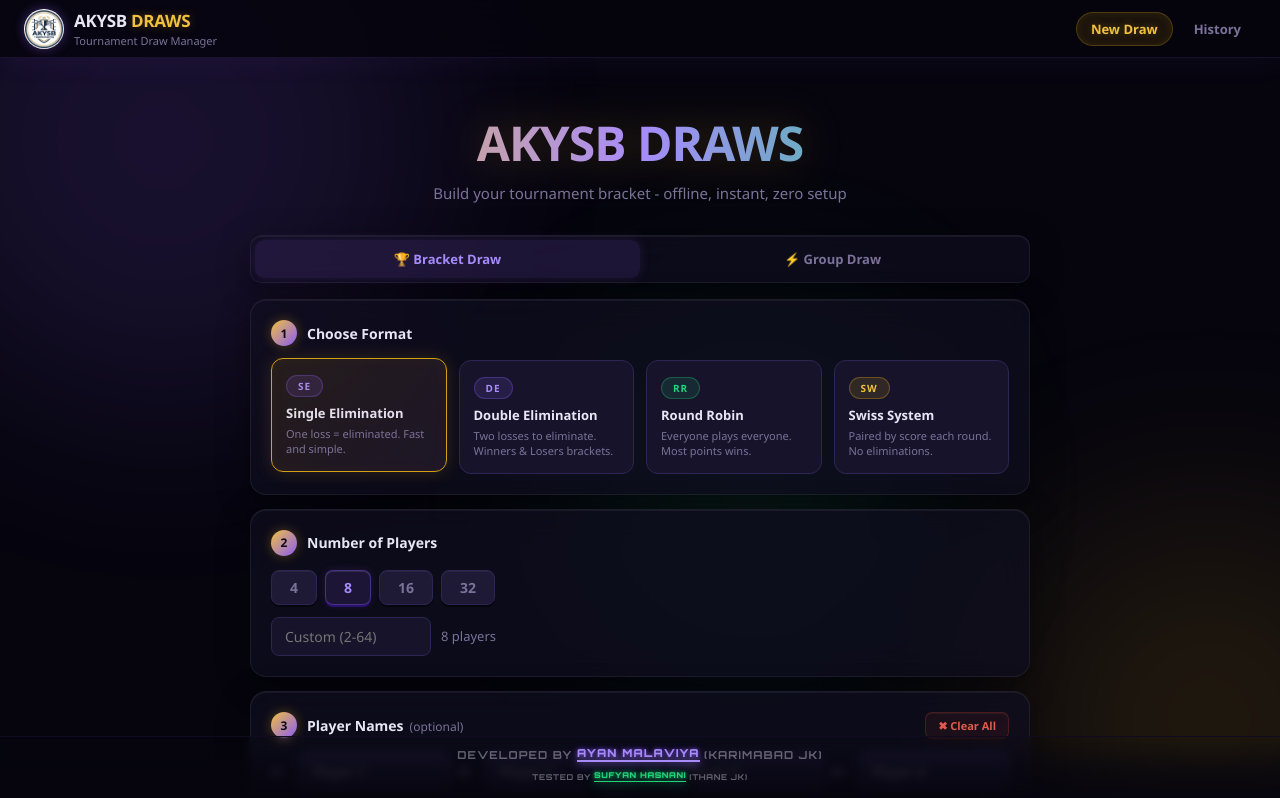
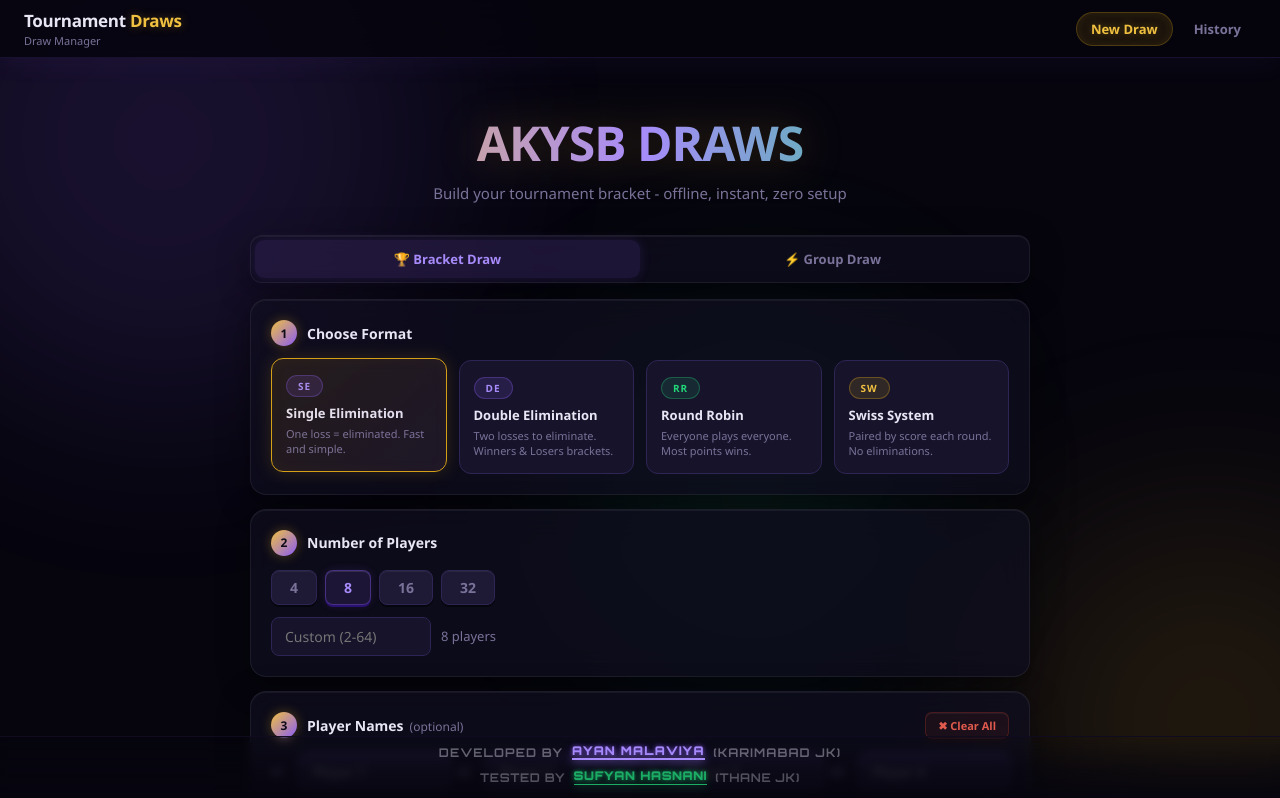
Before and after one commit to AyanMalaviya/AKYSBDRAWS, a React (Vite) app: page / in a window 1280 px wide. Shown: the top 798 px of the page. Built offline with nearby package versions, Linux system fonts and the light colour scheme.

Commit message:
fix: remove logo+AKYSB branding, unstick footer

```diff
--- a/src/App.jsx
+++ b/src/App.jsx
@@ -72,46 +72,26 @@ export default function App() {
     })
   }, [upsertHistory])
 
-  /**
-   * Called by GroupView when user clicks "Proceed to Stage 2".
-   * stage2Type: 'knockout' | 'groups'
-   */
   const handleAdvanceToStage2 = useCallback((advancers, stage2Type = 'knockout') => {
     if (stage2Type === 'groups') {
-      // Reassign A/B/C tags based on stage-1 performance before the new draw.
-      // This ensures A players are seeded into different groups (A never vs A).
       const seededAdvancers = reassignTagsByStandings(advancers)
       const groupSize = Math.max(3, Math.round(seededAdvancers.length / Math.max(2, Math.round(seededAdvancers.length / 4))))
       const newGroups = generateGroups(seededAdvancers, groupSize)
       const s2 = { type: 'groups', players: seededAdvancers, groups: newGroups, groupSize }
-
-      setStage2(s2)
-      setGroups(newGroups)
-      setTournament(prev => {
-        const u = { ...prev, stage2: s2, groups: newGroups }
-        upsertHistory(u)
-        return u
-      })
+      setStage2(s2); setGroups(newGroups)
+      setTournament(prev => { const u = { ...prev, stage2: s2, groups: newGroups }; upsertHistory(u); return u })
       navigate('stage2')
       return
     }
-
-    // --- Knockout path ---
     const prevIds = tournament?.stage2?.players?.map(p => p.id).join(',') || ''
     const newIds  = advancers.map(p => p.id).join(',')
-
     if (tournament?.stage2 && tournament.stage2.type !== 'groups' && prevIds === newIds) {
-      setStage2(tournament.stage2)
-      setView('stage2')
-      return
+      setStage2(tournament.stage2); setView('stage2'); return
     }
-
     const bracket = generateStage2Elim(advancers)
     const s2 = { type: 'knockout', players: advancers, bracket }
     setStage2(s2)
-    setTournament(prev => {
-      const u = { ...prev, stage2: s2 }; upsertHistory(u); return u
-    })
+    setTournament(prev => { const u = { ...prev, stage2: s2 }; upsertHistory(u); return u })
     navigate('stage2')
   }, [tournament, upsertHistory, navigate])
 
@@ -133,22 +113,18 @@ export default function App() {
     setGroups(updatedGroups)
     setStage2(prev => {
       const s2 = { ...prev, groups: updatedGroups }
-      setTournament(t => {
-        const u = { ...t, stage2: s2 }; upsertHistory(u); return u
-      })
+      setTournament(t => { const u = { ...t, stage2: s2 }; upsertHistory(u); return u })
       return s2
     })
   }, [upsertHistory])
 
-  /** Stage 2 groups → Stage 3: same tag-reassignment logic applied again */
   const handleAdvanceToStage3 = useCallback((advancers, stage2Type = 'knockout') => {
     if (stage2Type === 'groups') {
       const seededAdvancers = reassignTagsByStandings(advancers)
       const groupSize = Math.max(3, Math.round(seededAdvancers.length / Math.max(2, Math.round(seededAdvancers.length / 4))))
       const newGroups = generateGroups(seededAdvancers, groupSize)
       const s3 = { type: 'groups', players: seededAdvancers, groups: newGroups, groupSize }
-      setStage2(s3)
-      setGroups(newGroups)
+      setStage2(s3); setGroups(newGroups)
       setTournament(prev => { const u = { ...prev, stage2: s3, groups: newGroups }; upsertHistory(u); return u })
       navigate('stage2')
       return
@@ -184,12 +160,9 @@ export default function App() {
     <div className="app-shell">
       <header className="topnav">
         <div className="topnav-brand" onClick={handleHome}>
-          <img src="/AKYSBLogoCircle.png" alt="AKYSB Logo"
-            style={{ height: 40, width: 40, borderRadius: '50%', boxShadow: '0 0 12px rgba(139,92,246,0.4)' }}
-          />
           <div>
-            <div className="brand-name">AKYSB <span className="brand-accent">DRAWS</span></div>
-            <div className="brand-sub">Tournament Draw Manager</div>
+            <div className="brand-name">Tournament <span className="brand-accent">Draws</span></div>
+            <div className="brand-sub">Draw Manager</div>
           </div>
         </div>
         <nav className="topnav-nav">
--- a/src/index.css
+++ b/src/index.css
@@ -10,7 +10,7 @@ html {
 }
 
 #root {
-  padding-bottom: 60px;
+  /* No bottom padding — footer is static, not fixed */
 }
 
 /* ─ Tokens ─────────────────────────────────────────────────── */
@@ -39,19 +39,18 @@ html {
   --neon-blue:    var(--purple-light);
   --neon-purple:  var(--purple);
   --neon-green:   var(--green);
-  --neon-pink:    var(--gold);        /* replace pink refs with gold */
+  --neon-pink:    var(--gold);
   --neon-yellow:  var(--gold-light);
 
   --accent:  var(--purple);
   --accent2: var(--purple-light);
   --win:     var(--green);
-  --lose:    #c0392b;   /* deep red – no pink */
+  --lose:    #c0392b;
   --text:    var(--white-soft);
   --muted:   #7a7299;
   --radius:  12px;
   --nav-h:   58px;
 
-  /* 3-D button depth tokens */
   --btn-press-depth: 3px;
 }
 
@@ -109,7 +108,6 @@ input:focus, select:focus {
 }
 
 /* ─ Utility 3D Buttons ──────────────────────────────────── */
-/* Base 3D press effect – applied to all .btn variants */
 .btn {
   padding: 9px 20px;
   border-radius: 9px;
@@ -118,7 +116,6 @@ input:focus, select:focus {
   background: var(--surface3);
   color: var(--text);
   border: 1px solid var(--border2);
-  /* 3D base shadow stack */
   box-shadow:
     0 var(--btn-press-depth) 0 0 rgba(0,0,0,0.55),
     0 var(--btn-press-depth) 8px rgba(0,0,0,0.35),
@@ -142,7 +139,6 @@ input:focus, select:focus {
   transition: box-shadow 0.12s, top 0.12s, background 0.15s;
 }
 
-/* Hover: lift slightly */
 .btn:hover, .btn-sm:hover {
   top: -1px;
   box-shadow:
@@ -151,7 +147,6 @@ input:focus, select:focus {
     inset 0 1px 0 rgba(255,255,255,0.1);
 }
 
-/* Active: press in */
 .btn:active, .btn-sm:active {
   top: calc(var(--btn-press-depth) - 1px);
   box-shadow:
@@ -160,7 +155,6 @@ input:focus, select:focus {
     inset 0 2px 4px rgba(0,0,0,0.3);
 }
 
-/* ── Button Variants ── */
 .btn-primary {
   background: linear-gradient(145deg, #9d71f8, var(--purple));
   color: #fff;
@@ -297,7 +291,6 @@ input:focus, select:focus {
   transition: transform 0.2s ease;
 }
 .topnav-brand:hover { transform: scale(1.02); }
-.brand-trophy { font-size: 22px; filter: drop-shadow(0 0 6px var(--gold-light)); transition: all 0.2s; }
 .brand-name   { font-size: 17px; font-weight: 900; letter-spacing: -0.3px; color: var(--white-soft); }
 .brand-accent { color: var(--gold-light); text-shadow: 0 0 10px var(--gold-glow); }
 .brand-sub    { font-size: 11px; color: var(--muted); margin-top: 1px; }
@@ -342,6 +335,36 @@ input:focus, select:focus {
   border-radius: 99px; padding: 2px 6px;
   margin-left: 4px; vertical-align: middle;
 }
+
+/* ─ Footer ──────────────────────────────────────────────────── */
+.site-footer {
+  position: static;        /* never fixed or sticky */
+  width: 100%;
+  margin-top: 48px;        /* breathing room above */
+  padding: 20px 24px;
+  border-top: 1px solid rgba(139,92,246,0.12);
+  background: rgba(6,5,14,0.6);
+  backdrop-filter: blur(10px);
+  -webkit-backdrop-filter: blur(10px);
+}
+
+.footer-content {
+  max-width: 1600px;
+  margin: 0 auto;
+  display: flex;
+  flex-direction: column;
+  align-items: center;
+  gap: 6px;
+}
+
+.footer-row       { display: flex; align-items: center; gap: 4px; flex-wrap: wrap; justify-content: center; }
+.footer-text      { font-size: 12px; color: var(--muted); }
+.footer-link      { font-size: 12px; font-weight: 700; text-decoration: none; transition: opacity 0.2s; }
+.footer-link:hover { opacity: 0.75; }
+.main-dev         { font-size: 13px; }
+.sub-dev          { font-size: 11px; opacity: 0.8; }
+.neon-cyan        { color: var(--purple-light); }
+.neon-green       { color: var(--green); }
 
 /* ─ Main Content ────────────────────────────────────────────── */
 .main-content {
@@ -404,7 +427,6 @@ input:focus, select:focus {
 }
 .setup-hero-sub { color: var(--muted); font-size: 15px; margin-top: 8px; }
 
-/* Mode toggle */
 .mode-toggle-bar {
   display: flex; gap: 0; margin-bottom: 16px;
   padding: 4px; border-radius: 12px;
@@ -415,7 +437,6 @@ input:focus, select:focus {
   font-size: 13px; font-weight: 700;
   background: transparent; color: var(--muted);
   transition: all 0.2s cubic-bezier(0.4, 0, 0.2, 1);
-  /* 3D */
   position: relative; top: 0;
   box-shadow: none;
 }
@@ -426,7 +447,6 @@ input:focus, select:focus {
 }
 .mode-btn:hover:not(.active) { color: var(--text); background: rgba(255,255,255,0.035); }
 
-/* Step label */
 .step-label { display: flex; align-items: center; gap: 10px; margin-bottom: 14px; flex-wrap: wrap; }
 .step-num {
   width: 26px; height: 26px; border-radius: 50%; flex-shrink: 0;
@@ -437,7 +457,6 @@ input:focus, select:focus {
 }
 .step-title { font-size: 14px; font-weight: 700; color: var(--text); flex: 1; min-width: 0; }
 
-/* Clear names btn */
 .clear-names-btn {
   margin-left: auto;
   padding: 5px 12px; border-radius: 7px;
@@ -446,7 +465,6 @@ input:focus, select:focus {
   color: #e05b4e;
   border: 1px solid rgba(192,57,43,0.28);
   white-space: nowrap; flex-shrink: 0;
-  /* 3D */
   position: relative; top: 0;
   box-shadow: 0 2px 0 0 rgba(0,0,0,0.45), inset 0 1px 0 rgba(255,255,255,0.05);
   transition: top 0.1s, box-shadow 0.1s, background 0.15s;
@@ -508,7 +526,6 @@ input:focus, select:focus {
   gap: 8px;
 }
 
-/* Generate Button */
 .gen-btn {
   position: relative; overflow: hidden;
   padding: 13px 48px; border-radius: 12px;
@@ -516,7 +533,6 @@ input:focus, select:focus {
   background: linear-gradient(135deg, var(--gold), var(--gold-light), var(--purple));
   background-size: 200%;
   color: #0f0c1a;
-  /* 3D shadow */
   box-shadow:
     0 4px 0 0 #7a5500,
     0 6px 20px rgba(212,160,23,0.3),
@@ -706,7 +722,6 @@ input:focus, select:focus {
   .topnav { padding: 0 12px; }
   .brand-sub { display: none; }
   .brand-name { font-size: 15px; }
-  .brand-trophy { font-size: 18px; gap: 6px; }
   .topnav-nav { gap: 4px; }
   .nav-pill { padding: 6px 10px; font-size: 12px; }
   .hide-mob { display: none; }
```
